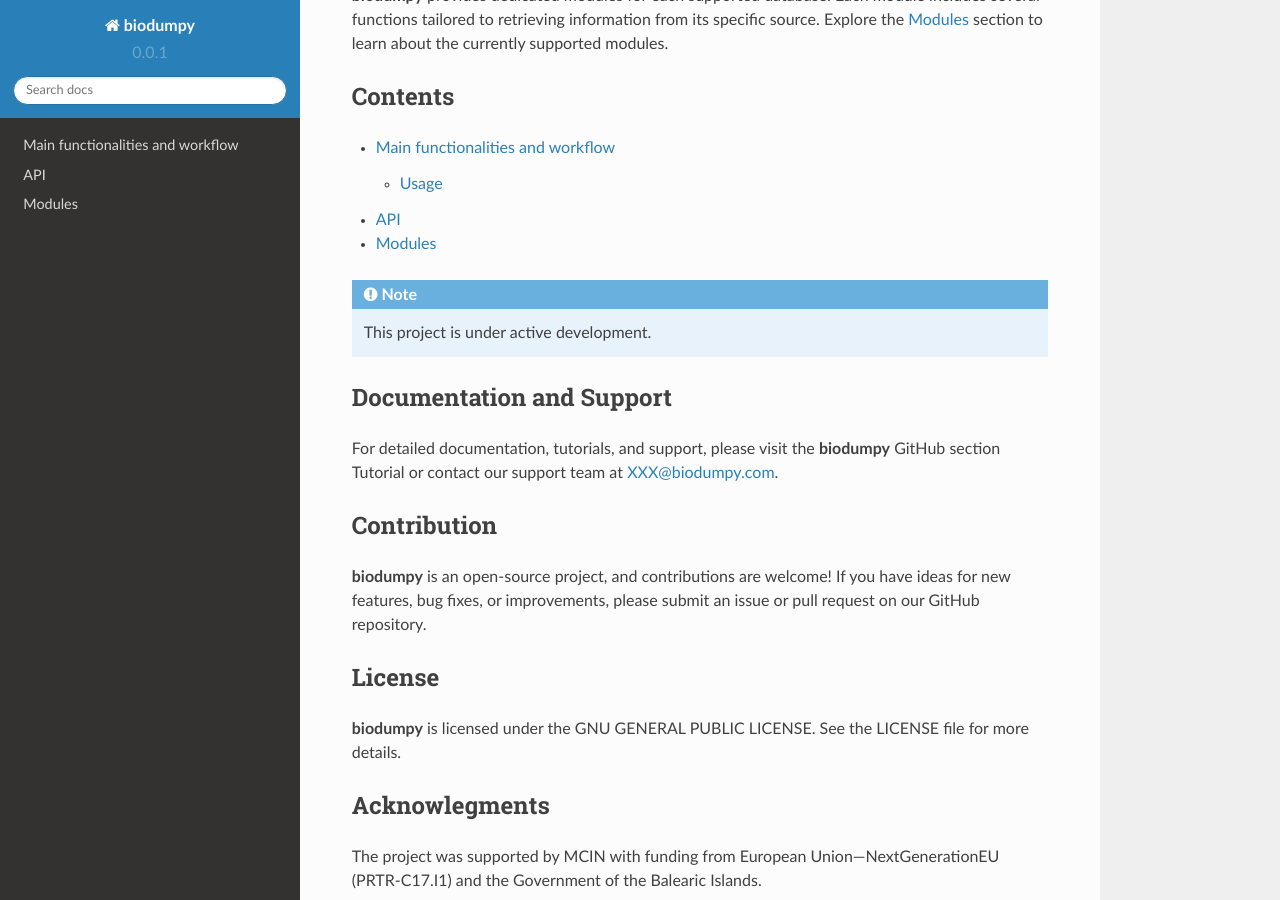
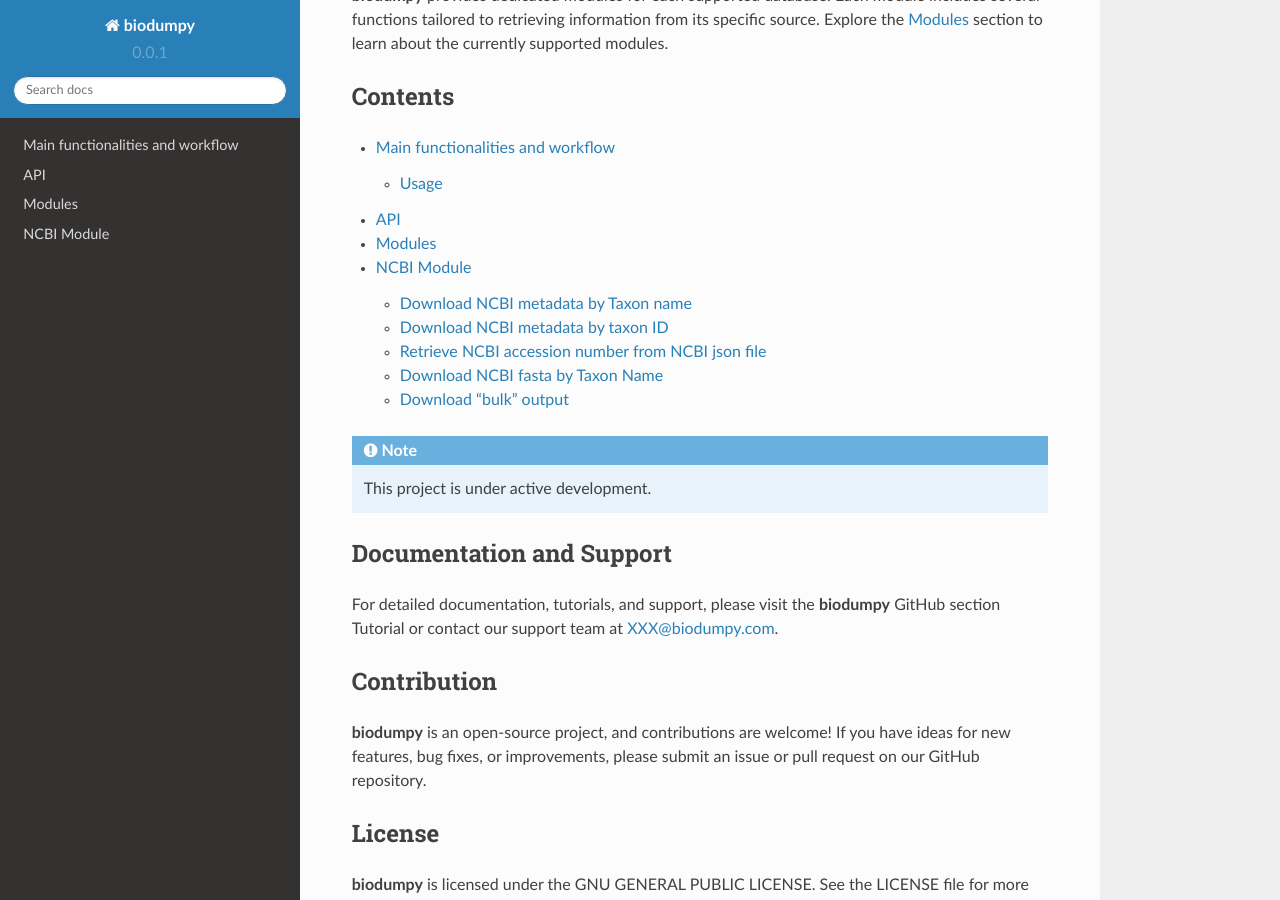
Before and after one commit to TommasoCanc/rtd-tutorial, a Sphinx documentation site: the page built from docs/source/index.rst, in a window 1280 px wide and 900 px high, scrolled down 439 px. Built offline with Sphinx 7.4.7 and the Read the Docs theme 2.0.0, drawn with Linux system fonts in a browser that asks for light colours.

Commit message:
small changes

```diff
--- a/docs/source/NCBI_module.rst
+++ b/docs/source/NCBI_module.rst
@@ -2,6 +2,7 @@ NCBI Module
 ===========
 
 .. _NCBI_module:
+
 
 
 .. code-block:: python
--- a/docs/source/index.rst
+++ b/docs/source/index.rst
@@ -24,6 +24,7 @@ Contents
    usage
    api
    modules
+   NCBI_module
 
 
 .. note::
--- a/docs/source/modules.rst
+++ b/docs/source/modules.rst
@@ -4,12 +4,11 @@ Modules
 .. _modules:
 
 .. note::
-
 The source list can be expanded based on an evaluation of user suggestions. We greatly appreciate your comments and feedback.
 
 The current modules are dedicated for the following databases:
 
-- :doc:`_NCBI_module` (`National Center for Biotechnology Information`_)
+- :doc:`NCBI_module` (`National Center for Biotechnology Information`_)
 .. _National Center for Biotechnology Information: https://www.ncbi.nlm.nih.gov
 
 - `BOLD`_ (Barcode of Life Data Systems)
```
